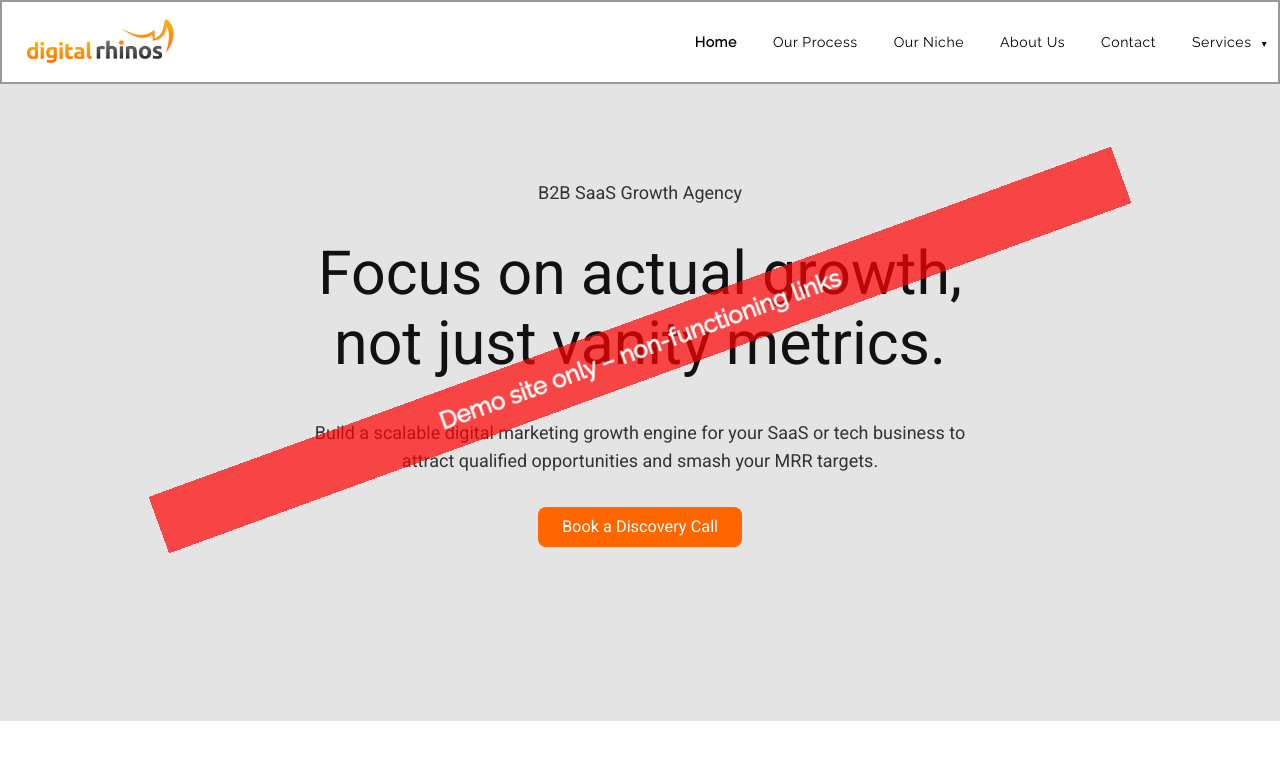
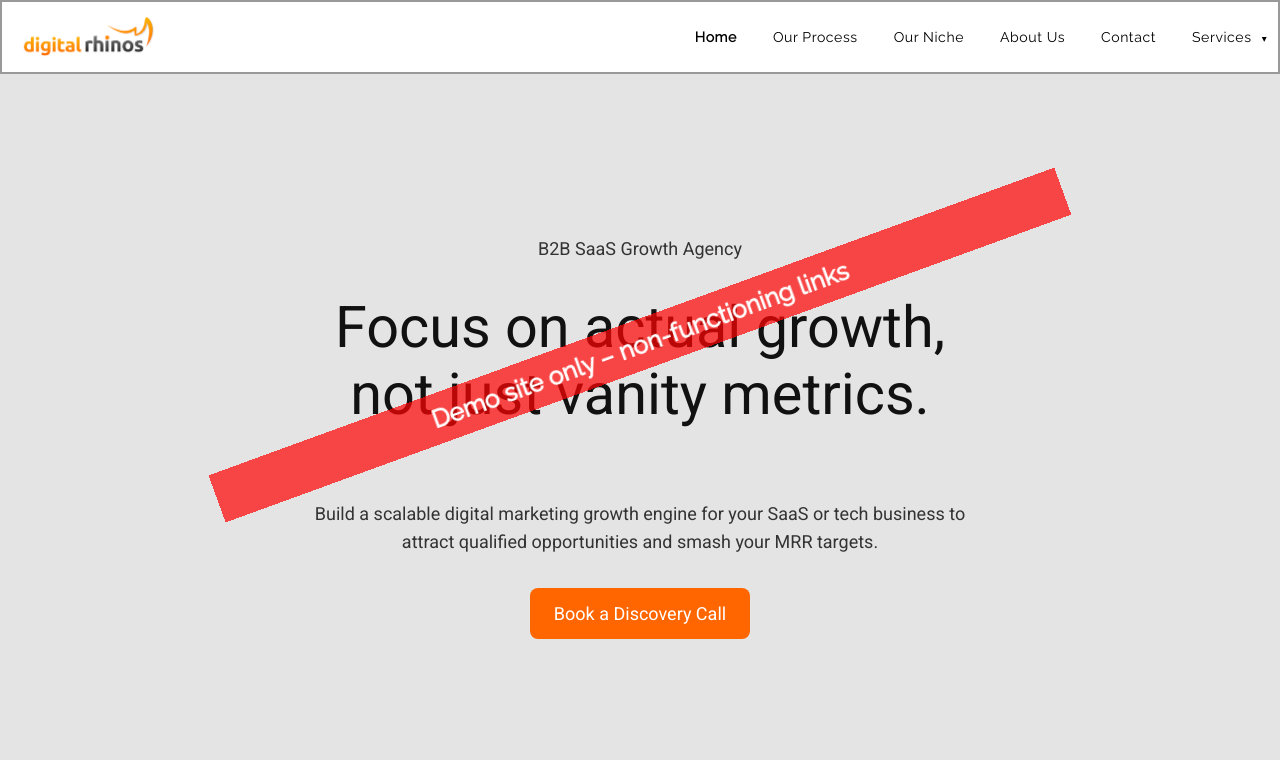
Before and after one commit to LBR474/Digital_Rhinos_1, a React (Vite) app in the folder DR-1/: page / in a window 1280 px wide. Shown: the top 760 px of the page. Built offline with nearby package versions, Linux system fonts and the light colour scheme; no server answers.

Commit message:
Latest changes,

```diff
--- a/DR-1/src/DR-1_styles_2.css
+++ b/DR-1/src/DR-1_styles_2.css
@@ -1,5 +1,5 @@
 :root {
-  --top-banner-height: 84px;
+  --top-banner-height: 74px;
   --logo-height: calc(var(--top-banner-height) * 0.6);
 }
 
@@ -200,14 +200,18 @@ body {
   left: 50%;
   transform: translateX(-50%) rotate(-20deg);
 
-  width: 80%;
-  padding: 12px 24px;
+  width: min(80%, 900px);
+
+  padding:
+    clamp(8px, 1.2vh, 16px)
+    clamp(16px, 3vw, 32px);
 
   background: rgba(255, 0, 0, 0.7);
   color: #fff;
 
-  font-size: 24px;
-  font-weight: bold;
+  font-size: clamp(14px, calc(1.2vw + 1.2vh), 26px);
+  line-height: 1.25;
+  font-weight: 700;
   text-align: center;
 
   z-index: 9999;
@@ -218,36 +222,155 @@ body {
   align-items: center;
 }
 
+
 /* ================================================== */
 /* Main content (below top banner)                    */
+/* ================================================== */
+
+/* ================================================== */
+/* Main content (fluid, height-aware)                 */
+/* ================================================== */
+
+/* ================================================== */
+/* Main content (fully fluid down to ~380px height)   */
+/* ================================================== */
+
+/* ================================================== */
+/* Main content (below top banner, fully fluid)     */
 /* ================================================== */
 
 #Main-content {
   position: relative;
   width: 100%;
-  margin-top: 5px;
-  min-height: calc(100svh - var(--top-banner-height));
-  z-index: 0;
+
+  /* Position below fixed header */
+  margin-top: var(--top-banner-height);
+  height: calc(100dvh - var(--top-banner-height));
+
+  /* Scrolling for overflow */
   overflow-y: auto;
-  background-color: #e4e4e4;
+  overscroll-behavior: contain;
 
+  /* Flex layout centered */
   display: flex;
   align-items: center;
   justify-content: center;
   text-align: center;
 
-  padding: 20px;
+  /* Height- and width-aware padding */
+  padding:
+    clamp(12px, 3vh, 36px)
+    clamp(16px, 4vw, 40px);
+
+  background-color: #e4e4e4;
+  z-index: 0;
+
   font-family: "Roboto", system-ui, sans-serif;
 }
 
-.centered-text {
-  width: fit-content;
-  max-width: 700px;
+/* Inner wrapper for text and button, scaling vertically */
+#Main-content .content-wrapper {
+  width: min(92%, 700px);
   display: flex;
   flex-direction: column;
   align-items: center;
   justify-content: center;
+
+  /* Vertical spacing scales with viewport height */
+  gap: clamp(0.5rem, 2vh, 2rem);
 }
+
+/* ---------- H1 ---------- */
+#Main-content h1 {
+  font-size: clamp(
+    20px,             /* min for ultra-short screens */
+    calc(2vw + 4vh),  /* fluid scaling: width + height */
+    64px              /* max */
+  );
+  line-height: 1.15;
+  margin-bottom: 1rem;
+  font-weight: 700;
+  color: #111;
+  text-align: center;
+}
+
+/* ---------- Paragraph ---------- */
+#Main-content p {
+  font-size: clamp(
+    12px,
+    calc(0.8vw + 1.5vh),
+    18px
+  );
+  line-height: 1.55;
+  margin-bottom: clamp(1rem, 2vh, 2rem);
+  color: #333;
+  max-width: 700px;
+  text-align: center;
+}
+
+/* ---------- Button ---------- */
+#Main-content button {
+  font-size: clamp(
+    12px,
+    calc(0.8vw + 1.2vh),
+    18px
+  );
+  padding: clamp(8px, 1.5vh, 12px)
+           clamp(16px, 3vw, 24px);
+  background-color: #ff6600;
+  color: #fff;
+  border: none;
+  border-radius: 8px;
+  cursor: pointer;
+  transition: background 0.25s ease;
+}
+
+#Main-content button:hover {
+  background-color: #e65500;
+}
+
+/* ---------- Very short screens (down to 380px height) ---------- */
+@media (max-height: 420px) {
+  #Main-content .content-wrapper {
+    gap: clamp(0.25rem, 1.5vh, 1.5rem);
+  }
+
+  #Main-content h1 {
+    font-size: clamp(18px, 2vh + 2vw, 32px);
+  }
+
+  #Main-content p {
+    font-size: clamp(10px, 1.5vh + 1vw, 16px);
+    margin-bottom: clamp(0.5rem, 1vh, 1.5rem);
+  }
+
+  #Main-content button {
+    font-size: clamp(10px, 1.5vh + 1vw, 14px);
+    padding: clamp(6px, 1vh, 10px)
+             clamp(12px, 2vw, 20px);
+  }
+}
+
+/* centered-text stays mostly the same */
+.centered-text {
+  width: min(92%, 700px);
+  display: flex;
+  flex-direction: column;
+  align-items: center;
+
+  gap: clamp(0.5rem, 2vh, 1.75rem);
+}
+
+/* Safety net for very short screens */
+@media (max-height: 420px) {
+  #Main-content {
+    justify-content: flex-start; /* compress to top */
+    padding-top: clamp(10px, 1.5vh, 24px);
+    padding-bottom: clamp(10px, 1.5vh, 24px);
+  }
+}
+
+
 
 /* ---------- Inner text ---------- */
 
```
